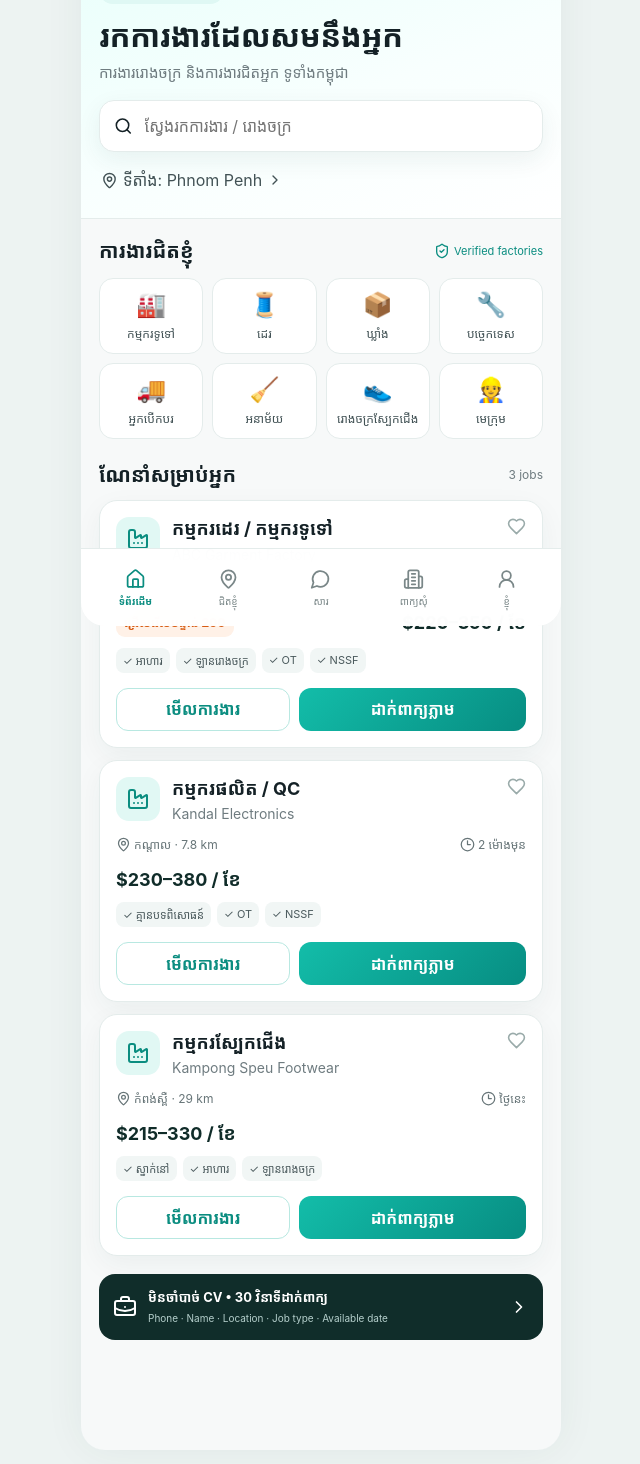
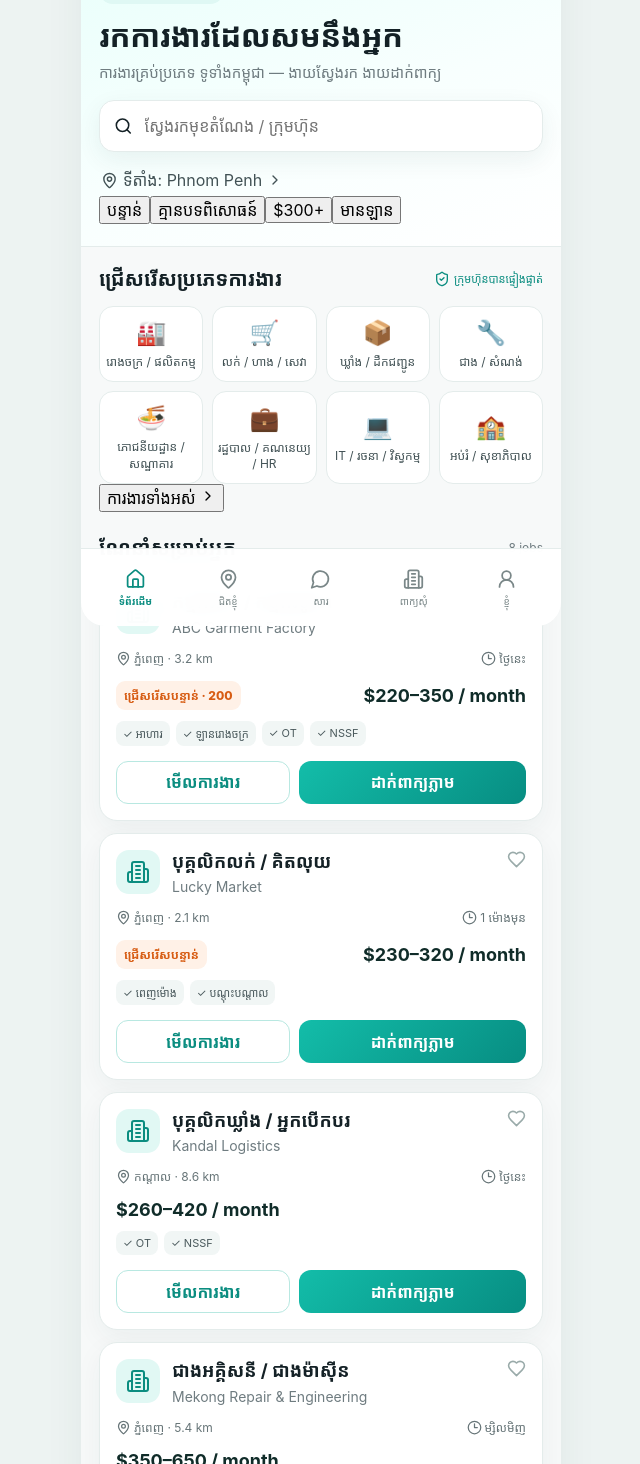
Before and after one commit to jiangsanlin-crypto/zhihuiqz, a React (Vite) app in the folder frontend/: page / in a window 1280 px wide. Shown: the part 146-1610 px from the top of the page, without its empty margins (319-959 px from the left). Built offline with nearby package versions, Linux system fonts and the light colour scheme.

Commit message:
feat(product): broaden KhmerHire to Cambodia mass-market jobs

```diff
--- a/frontend/src/main.tsx
+++ b/frontend/src/main.tsx
@@ -5,7 +5,6 @@ import {
   Building2,
   ChevronRight,
   Clock3,
-  Factory,
   Heart,
   Home,
   Languages,
@@ -19,15 +18,27 @@ import {
 import "./styles.css";
 
 type Lang = "km" | "en" | "zh";
+type CategoryId =
+  | "factory"
+  | "retail"
+  | "logistics"
+  | "technical"
+  | "hospitality"
+  | "office"
+  | "professional"
+  | "education_health"
+  | "security_cleaning"
+  | "agriculture_other";
 
 type Job = {
   id: number;
   company: string;
+  category: CategoryId;
   title: Record<Lang, string>;
   location: Record<Lang, string>;
   distance: string;
   salary: string;
-  headcount: number;
+  headcount?: number;
   tags: Record<Lang, string[]>;
   urgent?: boolean;
   posted: Record<Lang, string>;
@@ -36,129 +47,155 @@ type Job = {
 const copy = {
   km: {
     hero: "រកការងារដែលសមនឹងអ្នក",
-    subhero: "ការងាររោងចក្រ និងការងារជិតអ្នក ទូទាំងកម្ពុជា",
-    search: "ស្វែងរកការងារ / រោងចក្រ",
+    subhero: "ការងារគ្រប់ប្រភេទ ទូទាំងកម្ពុជា — ងាយស្វែងរក ងាយដាក់ពាក្យ",
+    search: "ស្វែងរកមុខតំណែង / ក្រុមហ៊ុន",
     location: "ទីតាំង",
+    categories: "ជ្រើសរើសប្រភេទការងារ",
+    allJobs: "ការងារទាំងអស់",
     nearby: "ការងារជិតខ្ញុំ",
     recommended: "ណែនាំសម្រាប់អ្នក",
     apply: "ដាក់ពាក្យភ្លាម",
     details: "មើលការងារ",
-    noCv: "មិនចាំបាច់ CV • 30 វិនាទីដាក់ពាក្យ",
+    noCv: "មុខតំណែងជាច្រើន មិនចាំបាច់ CV • ដាក់ពាក្យលឿន",
     navHome: "ទំព័រដើម",
     navNearby: "ជិតខ្ញុំ",
     navChat: "សារ",
     navApps: "ពាក្យសុំ",
     navMe: "ខ្ញុំ",
-    urgent: "ជ្រើសរើសបន្ទាន់"
+    urgent: "ជ្រើសរើសបន្ទាន់",
+    verified: "ក្រុមហ៊ុនបានផ្ទៀងផ្ទាត់",
+    quick: ["បន្ទាន់", "គ្មានបទពិសោធន៍", "$300+", "មានឡាន"]
   },
   en: {
     hero: "Find work that fits you",
-    subhero: "Factory and nearby jobs across Cambodia",
-    search: "Search job / factory",
+    subhero: "Simple job search across Cambodia — from factory work to office and professional roles",
+    search: "Search job / company",
     location: "Location",
+    categories: "Browse job categories",
+    allJobs: "All jobs",
     nearby: "Jobs near me",
     recommended: "Recommended for you",
     apply: "Apply now",
     details: "View job",
-    noCv: "No CV required • Apply in 30 seconds",
+    noCv: "Many roles need no CV • Apply fast",
     navHome: "Home",
     navNearby: "Nearby",
     navChat: "Messages",
     navApps: "Applications",
     navMe: "Me",
-    urgent: "Urgent hiring"
+    urgent: "Urgent",
+    verified: "Verified employers",
+    quick: ["Urgent", "No experience", "$300+", "Factory bus"]
   },
   zh: {
     hero: "找到真正适合你的工作",
-    subhero: "覆盖柬埔寨全境的工厂与附近岗位",
-    search: "搜索职位 / 工厂",
+    subhero: "覆盖柬埔寨全境，从工厂岗位到门店、办公室和专业职位",
+    search: "搜索职位 / 公司",
     location: "地区",
+    categories: "你想找什么工作？",
+    allJobs: "全部职位",
     nearby: "附近工作",
     recommended: "为你推荐",
     apply: "一键申请",
     details: "查看职位",
-    noCv: "无需简历 • 30秒完成报名",
+    noCv: "大量岗位无需简历 • 快速完成报名",
     navHome: "首页",
     navNearby: "附近",
     navChat: "消息",
     navApps: "申请",
     navMe: "我的",
-    urgent: "急招"
+    urgent: "急招",
+    verified: "认证企业",
+    quick: ["急招", "无经验也可以", "$300+ 工作", "有厂车"]
   }
 } as const;
 
+const categories: Array<{ id: CategoryId; icon: string; label: Record<Lang, string> }> = [
+  { id:"factory", icon:"🏭", label:{ km:"រោងចក្រ / ផលិតកម្ម", en:"Factory", zh:"工厂 / 制造" } },
+  { id:"retail", icon:"🛒", label:{ km:"លក់ / ហាង / សេវា", en:"Sales & Retail", zh:"销售 / 门店" } },
+  { id:"logistics", icon:"📦", label:{ km:"ឃ្លាំង / ដឹកជញ្ជូន", en:"Logistics", zh:"仓库 / 物流" } },
+  { id:"technical", icon:"🔧", label:{ km:"ជាង / សំណង់", en:"Technical", zh:"技工 / 建筑" } },
+  { id:"hospitality", icon:"🍜", label:{ km:"ភោជនីយដ្ឋាន / សណ្ឋាគារ", en:"Hospitality", zh:"餐饮 / 酒店" } },
+  { id:"office", icon:"💼", label:{ km:"រដ្ឋបាល / គណនេយ្យ / HR", en:"Office", zh:"行政 / 财务 / HR" } },
+  { id:"professional", icon:"💻", label:{ km:"IT / រចនា / វិស្វកម្ម", en:"IT & Engineering", zh:"IT / 设计 / 工程" } },
+  { id:"education_health", icon:"🏫", label:{ km:"អប់រំ / សុខាភិបាល", en:"Education & Health", zh:"教育 / 医疗" } },
+  { id:"security_cleaning", icon:"🛡️", label:{ km:"សន្តិសុខ / អនាម័យ", en:"Security & Cleaning", zh:"保安 / 清洁" } },
+  { id:"agriculture_other", icon:"🌾", label:{ km:"កសិកម្ម / ផ្សេងៗ", en:"Agriculture & Other", zh:"农业 / 其他" } }
+];
+
 const jobs: Job[] = [
   {
-    id: 1,
-    company: "ABC Garment Factory",
-    title: { km: "កម្មករដេរ / កម្មករទូទៅ", en: "Sewing / General Worker", zh: "缝纫工 / 普工" },
-    location: { km: "ភ្នំពេញ", en: "Phnom Penh", zh: "金边" },
-    distance: "3.2 km",
-    salary: "$220–350 / ខែ",
-    headcount: 200,
-    urgent: true,
-    tags: {
-      km: ["អាហារ", "ឡានរោងចក្រ", "OT", "NSSF"],
-      en: ["Meal", "Factory bus", "OT", "NSSF"],
-      zh: ["工作餐", "厂车", "加班费", "NSSF"]
-    },
-    posted: { km: "ថ្ងៃនេះ", en: "Today", zh: "今天发布" }
+    id:1, company:"ABC Garment Factory", category:"factory",
+    title:{ km:"កម្មករដេរ / កម្មករទូទៅ", en:"Sewing / General Worker", zh:"缝纫工 / 普工" },
+    location:{ km:"ភ្នំពេញ", en:"Phnom Penh", zh:"金边" }, distance:"3.2 km", salary:"$220–350 / month", headcount:200, urgent:true,
+    tags:{ km:["អាហារ","ឡានរោងចក្រ","OT","NSSF"], en:["Meal","Factory bus","OT","NSSF"], zh:["工作餐","厂车","加班费","NSSF"] },
+    posted:{ km:"ថ្ងៃនេះ", en:"Today", zh:"今天发布" }
   },
   {
-    id: 2,
-    company: "Kandal Electronics",
-    title: { km: "កម្មករផលិត / QC", en: "Production / QC Worker", zh: "生产普工 / 质检" },
-    location: { km: "កណ្ដាល", en: "Kandal", zh: "干拉" },
-    distance: "7.8 km",
-    salary: "$230–380 / ខែ",
-    headcount: 80,
-    tags: {
-      km: ["គ្មានបទពិសោធន៍", "OT", "NSSF"],
-      en: ["No experience", "OT", "NSSF"],
-      zh: ["无需经验", "加班费", "NSSF"]
-    },
-    posted: { km: "2 ម៉ោងមុន", en: "2 hours ago", zh: "2小时前" }
+    id:2, company:"Lucky Market", category:"retail",
+    title:{ km:"បុគ្គលិកលក់ / គិតលុយ", en:"Sales Assistant / Cashier", zh:"门店销售 / 收银员" },
+    location:{ km:"ភ្នំពេញ", en:"Phnom Penh", zh:"金边" }, distance:"2.1 km", salary:"$230–320 / month", urgent:true,
+    tags:{ km:["ពេញម៉ោង","បណ្តុះបណ្តាល"], en:["Full-time","Training"], zh:["全职","提供培训"] },
+    posted:{ km:"1 ម៉ោងមុន", en:"1 hour ago", zh:"1小时前" }
   },
   {
-    id: 3,
-    company: "Kampong Speu Footwear",
-    title: { km: "កម្មករស្បែកជើង", en: "Footwear Worker", zh: "鞋厂普工" },
-    location: { km: "កំពង់ស្ពឺ", en: "Kampong Speu", zh: "磅士卑" },
-    distance: "29 km",
-    salary: "$215–330 / ខែ",
-    headcount: 300,
-    tags: {
-      km: ["ស្នាក់នៅ", "អាហារ", "ឡានរោងចក្រ"],
-      en: ["Dorm", "Meal", "Factory bus"],
-      zh: ["住宿", "工作餐", "厂车"]
-    },
-    posted: { km: "ថ្ងៃនេះ", en: "Today", zh: "今天发布" }
+    id:3, company:"Kandal Logistics", category:"logistics",
+    title:{ km:"បុគ្គលិកឃ្លាំង / អ្នកបើកបរ", en:"Warehouse / Driver", zh:"仓库管理员 / 司机" },
+    location:{ km:"កណ្ដាល", en:"Kandal", zh:"干拉" }, distance:"8.6 km", salary:"$260–420 / month", headcount:25,
+    tags:{ km:["OT","NSSF"], en:["OT","NSSF"], zh:["加班费","NSSF"] },
+    posted:{ km:"ថ្ងៃនេះ", en:"Today", zh:"今天发布" }
+  },
+  {
+    id:4, company:"Mekong Repair & Engineering", category:"technical",
+    title:{ km:"ជាងអគ្គិសនី / ជាងម៉ាស៊ីន", en:"Electrician / Mechanic", zh:"电工 / 机修工" },
+    location:{ km:"ភ្នំពេញ", en:"Phnom Penh", zh:"金边" }, distance:"5.4 km", salary:"$350–650 / month",
+    tags:{ km:["ជំនាញ","ពេញម៉ោង"], en:["Skilled","Full-time"], zh:["技能岗","全职"] },
+    posted:{ km:"ម្សិលមិញ", en:"Yesterday", zh:"昨天" }
+  },
+  {
+    id:5, company:"Riverside Hotel", category:"hospitality",
+    title:{ km:"បុគ្គលិកភោជនីយដ្ឋាន / ផ្នែកទទួលភ្ញៀវ", en:"Restaurant / Front Desk", zh:"餐厅服务员 / 酒店前台" },
+    location:{ km:"ភ្នំពេញ", en:"Phnom Penh", zh:"金边" }, distance:"4.7 km", salary:"$240–380 / month",
+    tags:{ km:["អាហារ","វេន"], en:["Meal","Shift"], zh:["工作餐","轮班"] },
+    posted:{ km:"3 ម៉ោងមុន", en:"3 hours ago", zh:"3小时前" }
+  },
+  {
+    id:6, company:"Golden Cambodia Trading", category:"office",
+    title:{ km:"រដ្ឋបាល / គណនេយ្យ", en:"Admin / Accountant", zh:"行政文员 / 会计" },
+    location:{ km:"ភ្នំពេញ", en:"Phnom Penh", zh:"金边" }, distance:"6.5 km", salary:"$350–650 / month",
+    tags:{ km:["Office","English"], en:["Office","English"], zh:["办公室","英语优先"] },
+    posted:{ km:"ថ្ងៃនេះ", en:"Today", zh:"今天发布" }
+  },
+  {
+    id:7, company:"Cambodia Tech Hub", category:"professional",
+    title:{ km:"IT Support / Web Developer", en:"IT Support / Web Developer", zh:"IT支持 / Web开发" },
+    location:{ km:"ភ្នំពេញ", en:"Phnom Penh", zh:"金边" }, distance:"7.0 km", salary:"$500–1200 / month",
+    tags:{ km:["IT","Hybrid"], en:["IT","Hybrid"], zh:["IT","混合办公"] },
+    posted:{ km:"ថ្ងៃនេះ", en:"Today", zh:"今天发布" }
+  },
+  {
+    id:8, company:"Bright Future School", category:"education_health",
+    title:{ km:"គ្រូបង្រៀនភាសាអង់គ្លេស", en:"English Teacher", zh:"英语教师" },
+    location:{ km:"ភ្នំពេញ", en:"Phnom Penh", zh:"金边" }, distance:"3.9 km", salary:"$400–800 / month",
+    tags:{ km:["English","Teaching"], en:["English","Teaching"], zh:["英语","教学"] },
+    posted:{ km:"2 ថ្ងៃមុន", en:"2 days ago", zh:"2天前" }
   }
 ];
-
-const categories = [
-  ["🏭", { km: "កម្មករទូទៅ", en: "General", zh: "普工" }],
-  ["🧵", { km: "ដេរ", en: "Sewing", zh: "缝纫" }],
-  ["📦", { km: "ឃ្លាំង", en: "Warehouse", zh: "仓库" }],
-  ["🔧", { km: "បច្ចេកទេស", en: "Technician", zh: "技工" }],
-  ["🚚", { km: "អ្នកបើកបរ", en: "Driver", zh: "司机" }],
-  ["🧹", { km: "អនាម័យ", en: "Cleaner", zh: "清洁" }],
-  ["👟", { km: "រោងចក្រស្បែកជើង", en: "Footwear", zh: "鞋厂" }],
-  ["👷", { km: "មេក្រុម", en: "Leader", zh: "组长" }]
-] as const;
 
 function App() {
   const [lang, setLang] = useState<Lang>("km");
   const [query, setQuery] = useState("");
+  const [category, setCategory] = useState<CategoryId | "all">("all");
   const t = copy[lang];
 
-  const visibleJobs = useMemo(
-    () =>
-      jobs.filter((job) =>
-        [job.company, job.title[lang], job.location[lang]].join(" ").toLowerCase().includes(query.toLowerCase())
-      ),
-    [query, lang]
-  );
+  const visibleJobs = useMemo(() => {
+    const q = query.trim().toLowerCase();
+    return jobs.filter((job) => {
+      const categoryMatch = category === "all" || job.category === category;
+      const textMatch = !q || [job.company, job.title[lang], job.location[lang], ...job.tags[lang]].join(" ").toLowerCase().includes(q);
+      return categoryMatch && textMatch;
+    });
+  }, [query, category, lang]);
 
   return (
     <div className="app">
@@ -179,28 +216,36 @@ function App() {
             <input value={query} onChange={(e) => setQuery(e.target.value)} placeholder={t.search}/>
           </div>
           <button className="locationChip"><MapPin size={17}/> {t.location}: Phnom Penh <ChevronRight size={16}/></button>
+          <div className="filterChips">
+            {t.quick.map((label) => <button key={label}>{label}</button>)}
+          </div>
         </section>
 
         <section className="section">
           <div className="quickHeader">
-            <h2>{t.nearby}</h2>
-            <span className="verified"><ShieldCheck size={16}/> Verified factories</span>
+            <h2>{t.categories}</h2>
+            <span className="verified"><ShieldCheck size={16}/> {t.verified}</span>
           </div>
           <div className="categoryGrid">
-            {categories.map(([icon, label]) => (
-              <button className="category" key={label.en}>
-                <span>{icon}</span><small>{label[lang]}</small>
+            {categories.slice(0,8).map((item) => (
+              <button
+                className={`category ${category === item.id ? "active" : ""}`}
+                key={item.id}
+                onClick={() => setCategory(category === item.id ? "all" : item.id)}
+              >
+                <span>{item.icon}</span><small>{item.label[lang]}</small>
               </button>
             ))}
           </div>
+          <button className="allCategories" onClick={() => setCategory("all")}>{t.allJobs} <ChevronRight size={16}/></button>
         </section>
 
         <section className="section jobs">
-          <div className="sectionTitle"><h2>{t.recommended}</h2><span>{visibleJobs.length} jobs</span></div>
+          <div className="sectionTitle"><h2>{category === "all" ? t.recommended : categories.find(c => c.id === category)?.label[lang]}</h2><span>{visibleJobs.length} jobs</span></div>
           {visibleJobs.map((job) => (
             <article className="jobCard" key={job.id}>
               <div className="jobTop">
-                <div className="factoryIcon"><Factory size={24}/></div>
+                <div className="factoryIcon"><Building2 size={24}/></div>
                 <div className="jobIdentity">
                   <div className="jobTitleLine">
                     <h3>{job.title[lang]}</h3>
@@ -214,7 +259,7 @@ function App() {
                 <span><Clock3 size={15}/>{job.posted[lang]}</span>
               </div>
               <div className="jobHighlight">
-                {job.urgent && <span className="urgent">{t.urgent} {job.headcount}</span>}
+                {job.urgent && <span className="urgent">{t.urgent}{job.headcount ? ` · ${job.headcount}` : ""}</span>}
                 <strong>{job.salary}</strong>
               </div>
               <div className="tags">{job.tags[lang].map(tag => <span key={tag}>✓ {tag}</span>)}</div>
@@ -244,6 +289,4 @@ function App() {
   );
 }
 
-createRoot(document.getElementById("root")!).render(
-  <React.StrictMode><App/></React.StrictMode>
-);
+createRoot(document.getElementById("root")!).render(<React.StrictMode><App/></React.StrictMode>);
```
